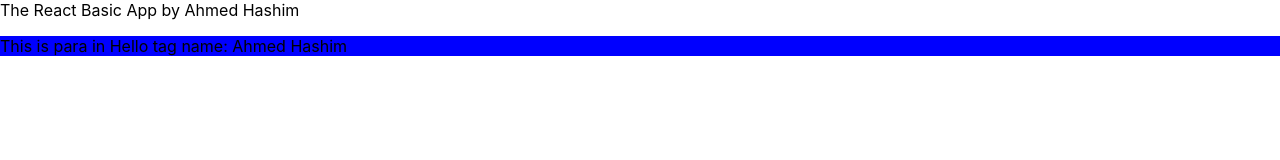
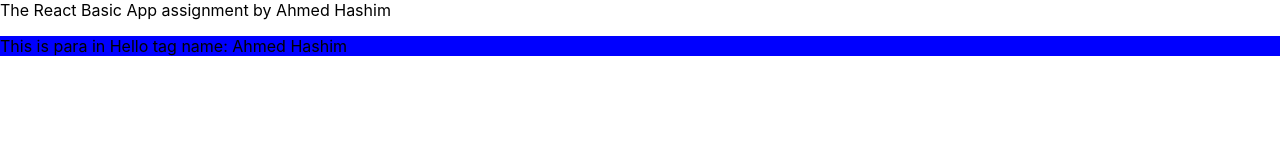
Before and after one commit to ahmedhashim1/reactapp02, a React (Create React App) app: page / in a window 1280 px wide. Shown: the top 160 px of the page. Built offline with nearby package versions, Linux system fonts and the light colour scheme.

Commit message:
changes 3

```diff
--- a/src/App.js
+++ b/src/App.js
@@ -4,7 +4,7 @@ import './App.css';
 import Hello from './Hello'
 
 function App({name, age}) {
-    return <div > The React Basic App by {name}
+    return <div > The React Basic App assignment by {name}
       <br/>
       <Hello firstName={name}></Hello>
     </div>
```
